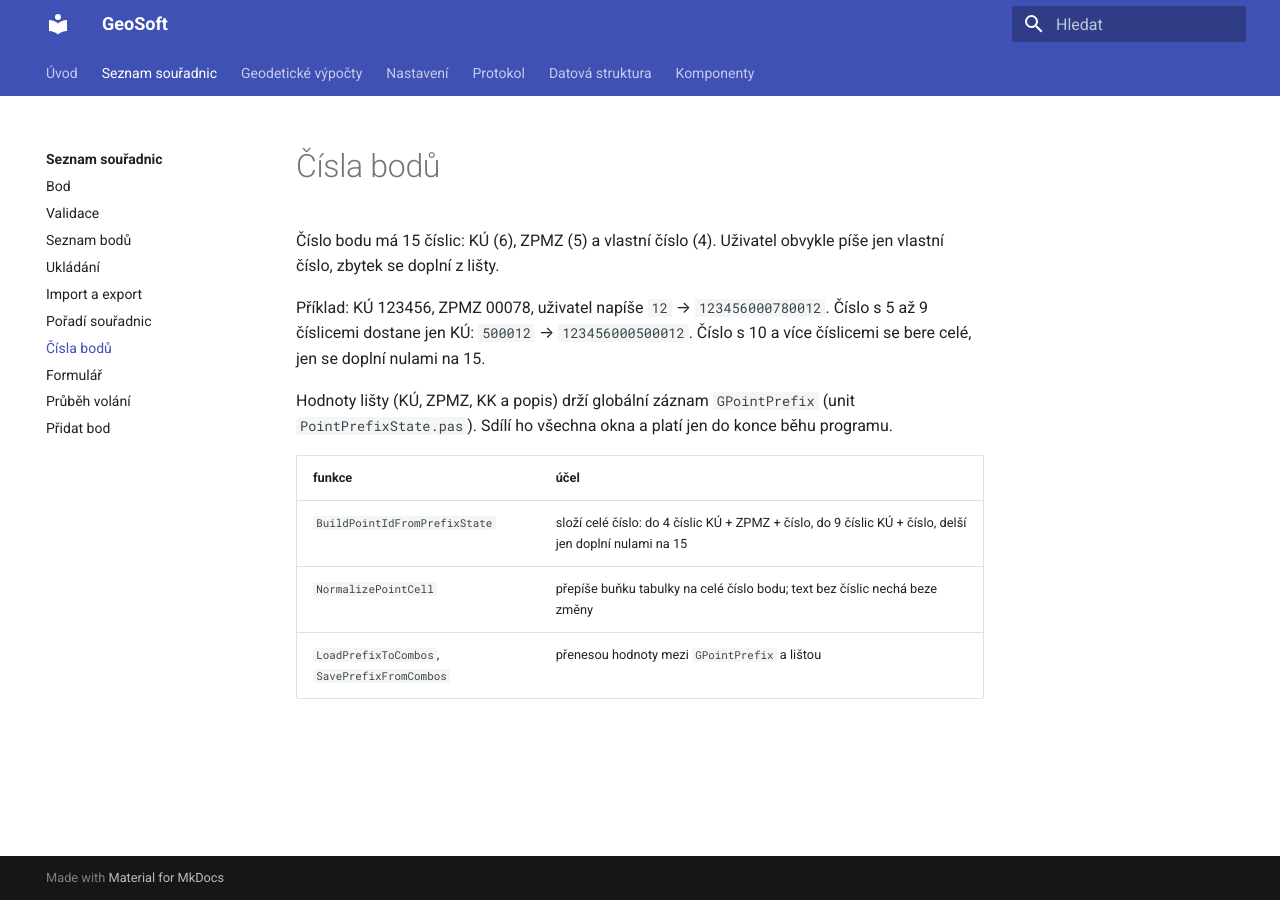
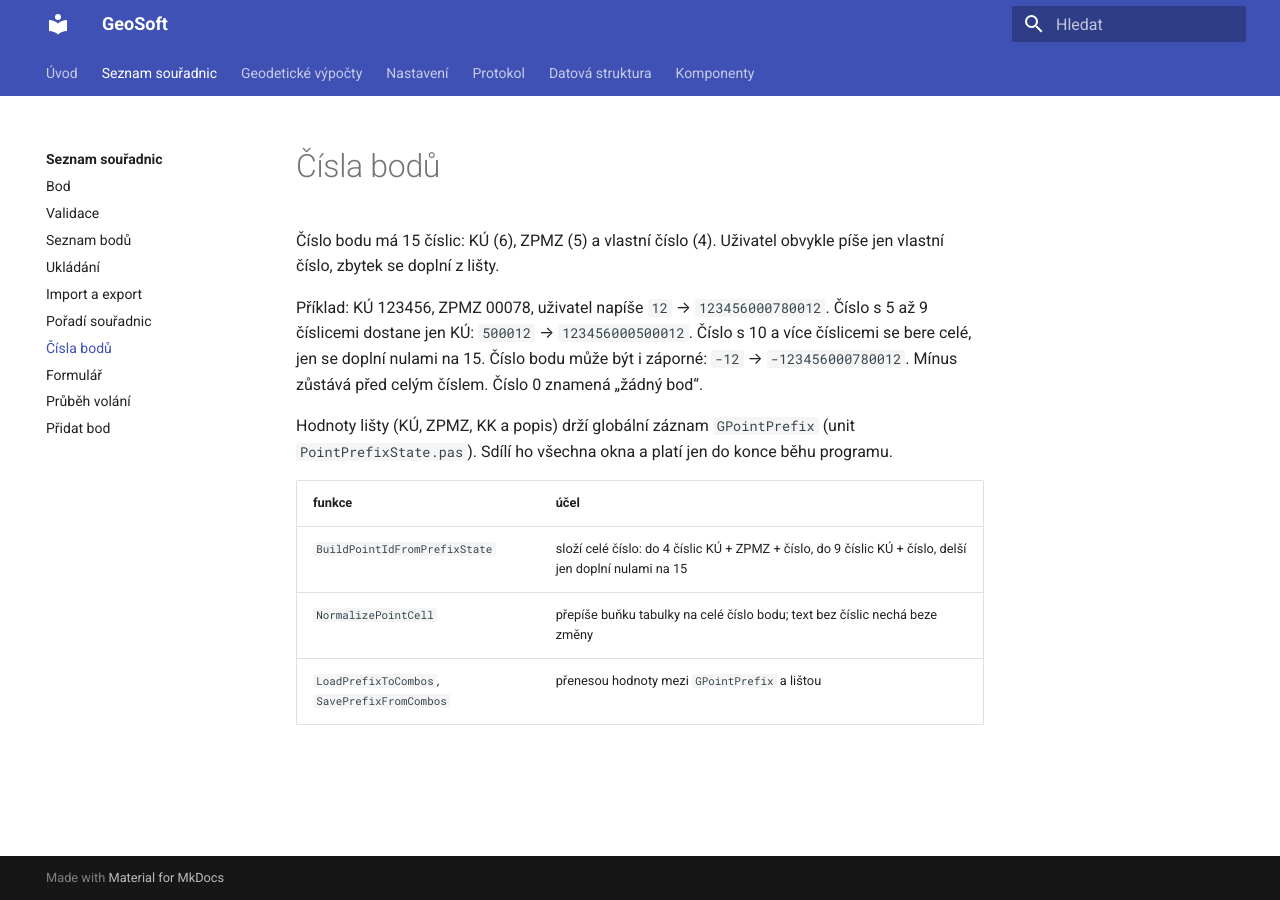
Before and after one commit to kovarmi9/GeoSoft, an MkDocs documentation site: the page built from docs/seznam-souradnic/cisla-bodu.md, in a window 1280 px wide. Built offline with MkDocs 1.6.1 and Material for MkDocs 9.7.7, drawn with Linux system fonts in a browser that asks for light colours.

Commit message:
Záporná čísla bodů: seznam, výpočty, předčíslí, protokol a gridy

```diff
--- a/docs/seznam-souradnic/cisla-bodu.md
+++ b/docs/seznam-souradnic/cisla-bodu.md
@@ -6,6 +6,8 @@ Uživatel obvykle píše jen vlastní číslo, zbytek se doplní z lišty.
 Příklad: KÚ 123456, ZPMZ 00078, uživatel napíše `12` → `123456000780012`.
 Číslo s 5 až 9 číslicemi dostane jen KÚ: `500012` → `123456000500012`.
 Číslo s 10 a více číslicemi se bere celé, jen se doplní nulami na 15.
+Číslo bodu může být i záporné: `-12` → `-123456000780012`. Mínus zůstává
+před celým číslem. Číslo 0 znamená „žádný bod“.
 
 Hodnoty lišty (KÚ, ZPMZ, KK a popis) drží globální záznam `GPointPrefix`
 (unit `PointPrefixState.pas`). Sdílí ho všechna okna a platí jen do konce
```
Also changed, not shown: docs/seznam-souradnic/formular.md (+1 -1 lines), 15 other files.
